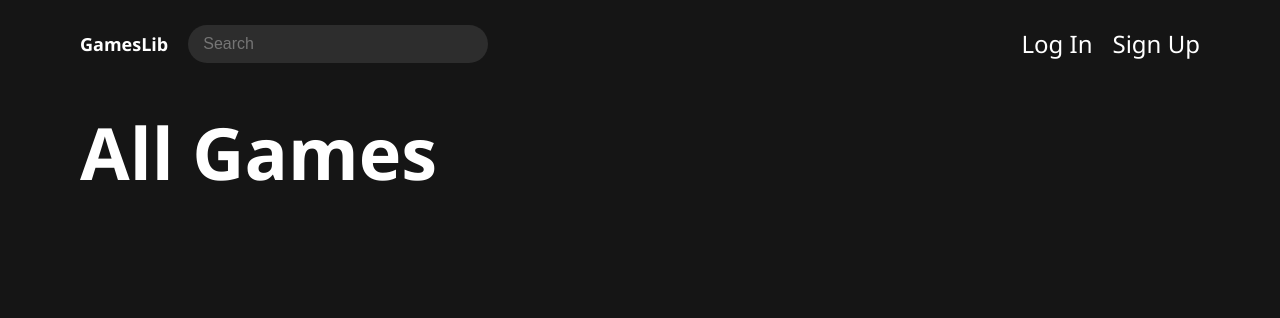
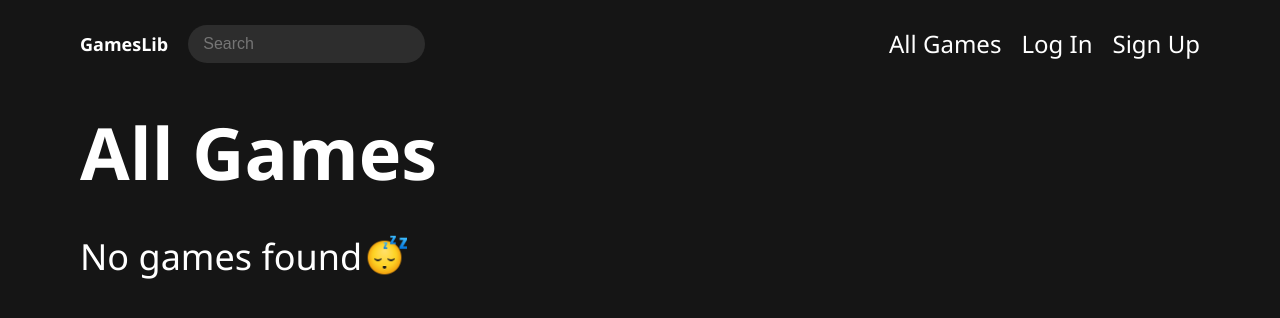
Before and after one commit to Tarkanii/GamesLib_CS50_FP, a Python web app: template templates/index.html in a window 1280 px wide. Shown: the top 318 px of the page. Run offline with Jinja, Linux system fonts and the light colour scheme; the template is opened without the code that fills it, so the values that code supplies are empty.

Commit message:
FL-8, implement search

```diff
--- a/static/css/styles.css
+++ b/static/css/styles.css
@@ -90,7 +90,11 @@ body {
     transition: stroke var(--transition);
 }
 
-#search {
+#searchForm {
+    margin-right: 10px;
+}
+
+.search {
     color: var(--light-text-color);
     font-size: var(--fs-l);
     padding: 10px;
@@ -100,16 +104,15 @@ body {
     width: 100%;
     min-width: 20px;
     max-width: 200px;
-    margin-right: 10px;
     transition: background-color var(--transition);
 }
 
-#search:hover, #search:focus  {
+.search:hover, .search:focus  {
     color: var(--dark-text-color);
     background-color: var(--elements-bg-hover);
 }
 
-#search::-webkit-search-cancel-button{
+.search::-webkit-search-cancel-button{
     cursor: pointer;
     -webkit-appearance: none;
     width: 20px;
@@ -179,6 +182,32 @@ body {
     font-size: var(--fs-xxl);
     font-weight: 700;
     margin-bottom: 30px;
+}
+
+.search-title {
+    color: var(--light-text-color);
+    font-size: var(--fs-xxl);
+    font-weight: 500;
+    margin-bottom: 30px;
+    word-break: break-word;
+    text-wrap: wrap;
+}
+
+.not-found-title {
+    color: var(--light-text-color);
+    font-size: var(--fs-xxl);
+    font-weight: 500;
+}
+
+.not-found-title:after {
+    content: "";
+    display: inline-block;
+    position: relative;
+    top: 10px;
+    height: 45px;
+    width: 45px;
+    background-image: url(/static/img/ratings/nothing-found.png);
+    background-size: contain;
 }
 
 /* GAMES LIST */
@@ -861,6 +890,7 @@ body {
 @media screen and (min-width: 768px) {
 
     .container {
+        padding: 0 30px;
         max-width: 768px;
     }
 
@@ -873,13 +903,16 @@ body {
         margin-right: 20px;
     }
 
-    #search {
+    #searchForm {
+        margin-right: unset;
+    }
+
+    .search {
         font-size: var(--fs-l);
         font-weight: 400;
         padding: 10px 15px;
         border-radius: 20px;
         max-width: 300px;
-        margin-right: unset;
     }
 
     .header__menu-button {
@@ -892,6 +925,10 @@ body {
     }
 
     .page-title {
+        font-size: var(--fs-g);
+    }
+
+    .search-title {
         font-size: var(--fs-g);
     }
 
--- a/static/js/index.js
+++ b/static/js/index.js
@@ -2,6 +2,7 @@ import { loginHandler } from "./login.js";
 import { signupHandler } from "./signup.js";
 import { burgerMenuHandler, modalCloseButtonHandler, readMoreButtonHandler } from "./buttonHandlers.js";
 import { setGamePageBackground } from "./gamePage.js";
+import { searchSubmitHandler } from "./search.js";
 
 document.addEventListener("DOMContentLoaded", () => {
     burgerMenuHandler();
@@ -10,4 +11,5 @@ document.addEventListener("DOMContentLoaded", () => {
     signupHandler();
     setGamePageBackground();
     readMoreButtonHandler();
+    searchSubmitHandler();
 })
--- /dev/null
+++ b/static/js/search.js
@@ -0,0 +1,8 @@
+export function searchSubmitHandler() {
+    const searchForm = document.querySelector("#searchForm");
+    if (!searchForm) return;
+
+    searchForm.addEventListener("submit", () => {
+        document.querySelector(".search").value = document.querySelector(".search").value.trim();
+    })
+}
--- a/templates/game-page.html
+++ b/templates/game-page.html
@@ -12,9 +12,12 @@
             Back to games
         </a>
         <div class="page-header-info">
+            {% if game.released %}
                 <span class="release-date">
                     {{ game.released }}
                 </span>
+            {% endif %}
+
             {% if game.parent_platforms|length > 0 %}
                 <ul class="platform-list">
                     {% for platform in game.parent_platforms %}
@@ -91,10 +94,12 @@
                     </li>
                 {% endif %}
 
+                {% if game.released %}
                     <li class="element">
                         <h3 class="title">Release date</h3>
                         <p>{{ game.released }}</p>
                     </li>
+                {% endif %}
 
                 {% if game.genres|length > 0 %}
                     <li class="element">
--- a/templates/index.html
+++ b/templates/index.html
@@ -5,7 +5,13 @@
 {% block main %}
 
     <div class="container">
+        {% if search %}
+            <h1 class="search-title">Search "{{ search }}"</h1>
+        {% else %}
             <h1 class="page-title">All Games</h1>
+        {% endif %}
+
+        {% if games|length > 0 %}
             <ul class="games-list">
                 {% for game in games %}
 
@@ -72,5 +78,8 @@
 
                 {% endfor %}
             </ul>
+        {% else %}
+            <h2 class="not-found-title">No games found</h2>
+        {% endif %}
     </div>
 {% endblock %}
--- a/templates/layout.html
+++ b/templates/layout.html
@@ -11,7 +11,9 @@
     <header class="header">
         <div class="container">
             <a href="/" class="logo">GamesLib</a>
-            <input id="search" autocomplete="off" type="search" placeholder="Search">
+            <form action="/games" id="searchForm">
+                <input class="search" autocomplete="off" type="search" name="search" placeholder="Search">
+            </form>
             <button class="header__menu-button">
                 <svg width="40" height="40" class="menu-icon">
                     <use href="/static/img/icons/icons.svg#icon-menu"></use>
@@ -20,9 +22,11 @@
             <nav class="header__nav">
                 <ul class="nav-list">
                     {% if user.is_authenticated %}
+                    <li class="nav-list__element"><a class="nav-list__link" href="/games">All Games</a></li>
                     <li class="nav-list__element"><a class="nav-list__link" href="/my-library">My Library</a></li>
                     <li class="nav-list__element"><a class="nav-list__link" href="/logout">Log Out</a></li>
                     {% else %}
+                    <li class="nav-list__element"><a class="nav-list__link" href="/games">All Games</a></li>
                     <li class="nav-list__element"><a class="nav-list__link" href="/login">Log In</a></li>
                     <li class="nav-list__element"><a class="nav-list__link" href="/signup">Sign Up</a></li>
                     {% endif %}
@@ -31,9 +35,11 @@
             <nav class="nav-menu">
                 <ul class="nav-menu__list">
                     {% if user.is_authenticated %}
+                    <li class="nav-menu__list__element"><a class="nav-menu__link" href="/games">All Games</a></li>
                     <li class="nav-menu__list__element"><a class="nav-menu__link" href="/my-library">My Library</a></li>
                     <li class="nav-menu__list__element"><a class="nav-menu__link" href="/logout">Log Out</a></li>
                     {% else %}
+                    <li class="nav-menu__list__element"><a class="nav-menu__link" href="/games">All Games</a></li>
                     <li class="nav-menu__list__element"><a class="nav-menu__link" href="/login">Log In</a></li>
                     <li class="nav-menu__list__element"><a class="nav-menu__link" href="/signup">Sign Up</a></li>
                     {% endif %}
```
Also changed, not shown: main_routes.py (+13 -7 lines). Lines whose indentation alone changed are shown as unchanged.
